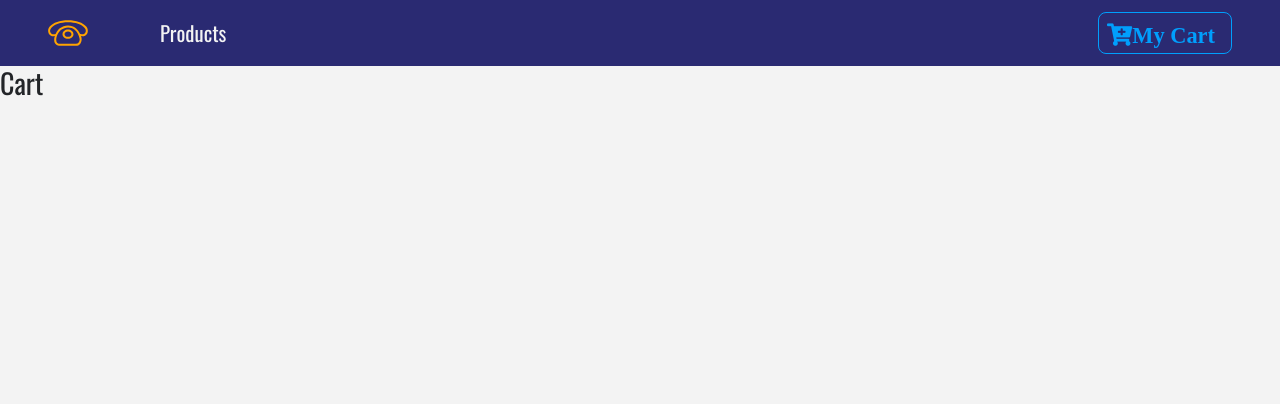
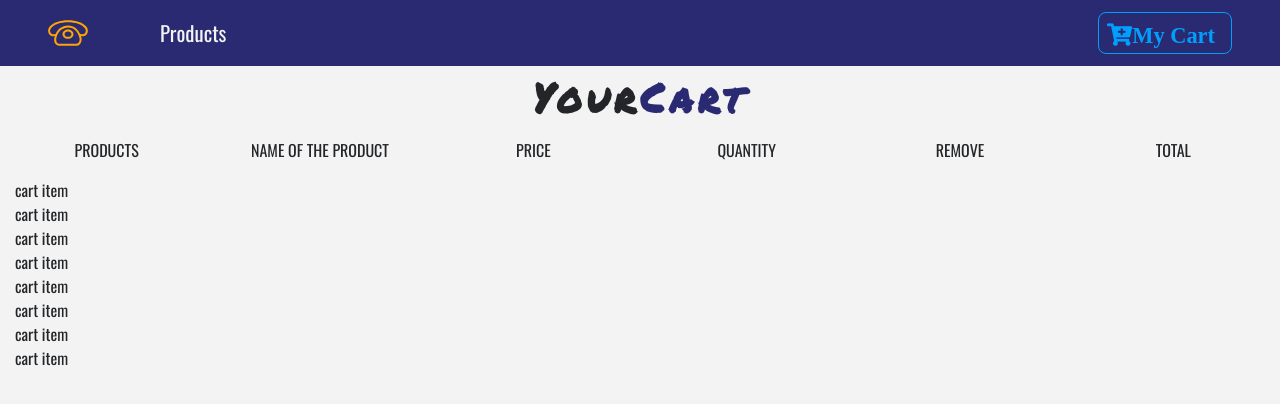
Before and after one commit to borasumer/store-app, a React (Create React App) app: page /cart in a window 1280 px wide. Shown: the top 404 px of the page. Built offline with nearby package versions, Linux system fonts and the light colour scheme.

Commit message:
added cart and its functionalities

```diff
--- a/src/App.jsx
+++ b/src/App.jsx
@@ -7,9 +7,10 @@ import "bootstrap/dist/css/bootstrap.min.css";
 import Navbar from "./components/Navbar";
 import ProductList from "./components/ProductList";
 import Details from "./components/Details";
-import Cart from "./components/Cart";
+import Cart from "./components/Cart/Cart";
 import Default from "./components/Default";
 import ProductContextProvider from "./contexts/ProductContext";
+import Model from "./components/Model";
 
 function App() {
   return (
@@ -23,6 +24,7 @@ function App() {
             <Route path="/cart" component={Cart} />
             <Route component={Default} />
           </Switch>
+          <Model />
         </Router>
       </React.Fragment>
     </ProductContextProvider>
--- a/src/components/Cart.jsx
+++ /dev/null
@@ -1,9 +0,0 @@
-import React from 'react';
-
-const Cart = () => {
-  return (<div>
-    <h3>Cart</h3>
-  </div>);
-}
-
-export default Cart;
--- /dev/null
+++ b/src/components/Cart/Cart.jsx
@@ -0,0 +1,26 @@
+import React, { useContext } from 'react';
+import Title from '../Title';
+import CartColumns from './CartColumns.jsx';
+import EmptyCart from './EmptyCart';
+import { ProductContext } from "../../contexts/ProductContext";
+import CartList from './CartList';
+
+
+const Cart = () => {
+
+  const { cart } = useContext(ProductContext);
+  const { cartItems } = cart;
+  //console.log(cartItems.length)
+  return cartItems.length ? (
+    <React.Fragment>
+      <Title name="Your" title="Cart" />
+      <CartColumns />
+      <CartList cart={cart} />
+    </React.Fragment>
+
+  ) : (
+      <EmptyCart />
+    )
+}
+
+export default Cart;
--- /dev/null
+++ b/src/components/Cart/CartColumns.jsx
@@ -0,0 +1,30 @@
+import React from 'react';
+
+const CartColumns = () => {
+  return (
+    <div className="container-fluid text-center d-none d-lg-block">
+      <div className="row">
+        <div className="col-10 mx-auto col-lg-2">
+          <p className="text-uppercase">products</p>
+        </div>
+        <div className="col-10 mx-auto col-lg-2">
+          <p className="text-uppercase">name of the product</p>
+        </div>
+        <div className="col-10 mx-auto col-lg-2">
+          <p className="text-uppercase">price</p>
+        </div>
+        <div className="col-10 mx-auto col-lg-2">
+          <p className="text-uppercase">quantity</p>
+        </div>
+        <div className="col-10 mx-auto col-lg-2">
+          <p className="text-uppercase">remove</p>
+        </div>
+        <div className="col-10 mx-auto col-lg-2">
+          <p className="text-uppercase">total</p>
+        </div>
+      </div>
+    </div>
+  );
+}
+
+export default CartColumns;
--- /dev/null
+++ b/src/components/Cart/CartItem.jsx
@@ -0,0 +1,17 @@
+import React, { useContext } from 'react'
+import { ProductContext } from '../../contexts/ProductContext';
+
+
+
+const CartItem = ({ item }) => {
+  const { increment, decrement, removeItem } = useContext(ProductContext);
+  const { id, title, img, price, total, count } = item;
+  console.log(increment)
+  return (
+    <div>
+      cart item
+    </div>
+  );
+}
+
+export default CartItem;
--- /dev/null
+++ b/src/components/Cart/CartList.jsx
@@ -0,0 +1,21 @@
+import React from 'react'
+import CartItem from './CartItem';
+
+
+const CartList = ({ cart }) => {
+
+  const { cartItems } = cart;
+  //console.log(cartItems)
+  return (
+    <div className="container-fluid">
+      {cartItems.map(item => {
+        return (
+          <CartItem key={item.id} item={item} />
+        )
+      })}
+
+
+    </div>);
+}
+
+export default CartList;
--- /dev/null
+++ b/src/components/Cart/EmptyCart.jsx
@@ -0,0 +1,16 @@
+import React from 'react'
+
+
+const EmptyCart = () => {
+  return (
+    <div className="container mt-5">
+      <div className="row">
+        <div className="col-10 mx-auto text-center text-title">
+          <h1>your cart is currently empty</h1>
+        </div>
+      </div>
+    </div>
+  );
+}
+
+export default EmptyCart;
--- a/src/components/Details.jsx
+++ b/src/components/Details.jsx
@@ -6,7 +6,9 @@ import { ProductContext } from "../contexts/ProductContext";
 
 const Details = () => {
 
-  const { details, addCart } = useContext(ProductContext);
+  const { details, addCart, openModel, model } = useContext(ProductContext);
+  const { modelOpen } = model;
+
   const { id, company, img, info, price, title, inCart } = details;
 
 
@@ -54,7 +56,11 @@ const Details = () => {
               </Link>
             </div>
             <div className="ml-2">
-              <ButtonContainer cart onClick={() => addCart(id)} disabled={inCart ? true : false}>
+              <ButtonContainer cart onClick={() => {
+                addCart(id)
+                openModel(id)
+                //console.log(modelOpen)
+              }} disabled={inCart ? true : false}>
                 {inCart ? 'inCart' : 'add to cart'}
               </ButtonContainer>
             </div>
--- /dev/null
+++ b/src/components/Model.jsx
@@ -0,0 +1,57 @@
+import React, { useContext } from 'react';
+import styled from 'styled-components';
+import { ProductContext } from '../contexts/ProductContext';
+import { ButtonContainer } from './Button';
+import { Link } from 'react-router-dom';
+
+const Model = () => {
+  const { closeModel, model } = useContext(ProductContext);
+  const { modelOpen, modelProduct } = model;
+  const { img, title, price } = modelProduct;
+
+  //console.log(model)
+  return !modelOpen ? (
+    null
+  ) : (
+      <ModelContainer>
+        <div className="container">
+          <div className="row">
+            <div id="model" className="col-8 mx-auto col-md-6 col-lg-4 text-center text-capitalize p-5">
+              <h5>Item has added to the cart</h5>
+              <img className="img-fluid" src={img} alt="Model Image" />
+              <h5>{title}</h5>
+              <h5 className="text-muted">price: $ {price}</h5>
+              <Link to="/">
+                <ButtonContainer onClick={() => closeModel()}>
+                  store
+                </ButtonContainer>
+              </Link>
+              <Link to="/cart">
+                <ButtonContainer cart onClick={() => closeModel()}>
+                  go to cart
+                </ButtonContainer>
+              </Link>
+            </div>
+          </div>
+        </div>
+      </ModelContainer>
+    );
+}
+
+export default Model;
+
+const ModelContainer = styled.div`
+position:fixed;
+top:0;
+left:0;
+right:0;
+bottom:0;
+background:rgba(0,0,0,0.3);
+display:flex;
+align-items:center;
+justify-content:center;
+#model{
+  background:var(--mainWhite);
+}
+
+`
--- a/src/components/Product.jsx
+++ b/src/components/Product.jsx
@@ -6,7 +6,7 @@ import { useContext } from 'react';
 import { ProductContext } from "../contexts/ProductContext";
 
 const Product = ({ product }) => {
-  const { handleDetails, addCart } = useContext(ProductContext);
+  const { handleDetails, addCart, openModel } = useContext(ProductContext);
   const { id } = product;
   return (
     <ProductWrapper className="col-9 mx-auto col-md-6 col-lg-3 my-3">
@@ -16,7 +16,10 @@ const Product = ({ product }) => {
             <img src={product.img} alt="" className="card-img-top" />
           </Link>
           <button
-            onClick={() => addCart(id)}
+            onClick={() => {
+              addCart(id)
+              openModel(id)
+            }}
             className="cart-btn" disabled={product.inCart ? true : false}>
             {product.inCart ? (
               <p className="text-capitalize mb-0" disabled>
@@ -33,7 +36,6 @@ const Product = ({ product }) => {
             </h5>
           </div>
         </div>
-
       </div>
 
     </ProductWrapper >
--- a/src/contexts/ProductContext.jsx
+++ b/src/contexts/ProductContext.jsx
@@ -6,18 +6,69 @@ export const ProductContext = createContext();
 const ProductContextProvider = (props) => {
   const [products, setProducts] = useState(storeProducts);
   const [details, setDetails] = useState(detailProduct);
+  const [cart, setCart] = useState(
+
+    {
+      cartItems: storeProducts,
+      cartSubtotal: 0,
+      cartTax: 0,
+      cartTotal: 0
+    });
+  const [model, setModel] = useState({
+    modelProduct: detailProduct,
+    modelOpen: false
+  });
 
   let tempProducts = [];
 
   storeProducts.forEach(item => {
     const singleItem = { ...item };
     tempProducts = [...tempProducts, singleItem];
-    //console.log('rendered')
   });
+  //! Increment Func for the Cart
+  const increment = (id) => {
+    console.log('this is increment method');
+  }
+  //! Decrement Func for the Cart
+  const decrement = (id) => {
+    console.log('this is decrement method');
+  }
+  //! Remove item from the cart
+  const removeItem = (id) => {
+    console.log('item removed');
+  }
+  //! Clear cart
+  const clearCart = () => {
+    console.log(' cart is cleared');
+  }
+  //! openModel Func
+  const openModel = (id) => {
+    const product = getItem(id);
+    setModel({
+      modelOpen: true,
+      modelProduct: product
+    });
+  }
+  //! closeModel Func
+  const closeModel = () => {
+    setModel({
+      modelOpen: false,
+      modelProduct: detailProduct
+    })
+  }
   //! addCart Func
   const addCart = (id) => {
-    console.log(id)
+    let tempProducts = [...products];
+    const index = tempProducts.indexOf(getItem(id));
+    const product = tempProducts[index];
+    product.inCart = true;
+    product.count = 1;
+    const price = product.price;
+    product.total = price;
+    setProducts(tempProducts);
+    setCart({ ...cart.cartItems, product });
   }
+
   //! getItem Func - called in the handleDetails Func
   const getItem = (id) => {
     const product = products.find(item => item.id === id);
@@ -34,7 +85,7 @@ const ProductContextProvider = (props) => {
   }, []);
 
   return (
-    <ProductContext.Provider value={{ products, details, addCart, handleDetails }}>
+    <ProductContext.Provider value={{ products, cart, details, addCart, handleDetails, model, openModel, closeModel, increment, decrement, removeItem, clearCart }}>
       {props.children}
     </ProductContext.Provider>
   );
```
